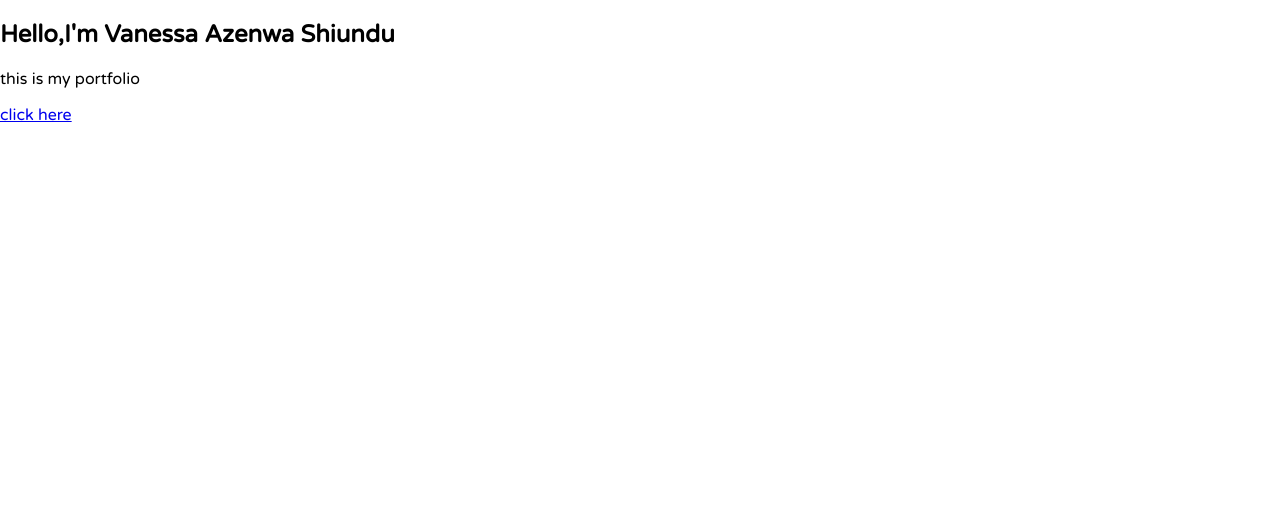
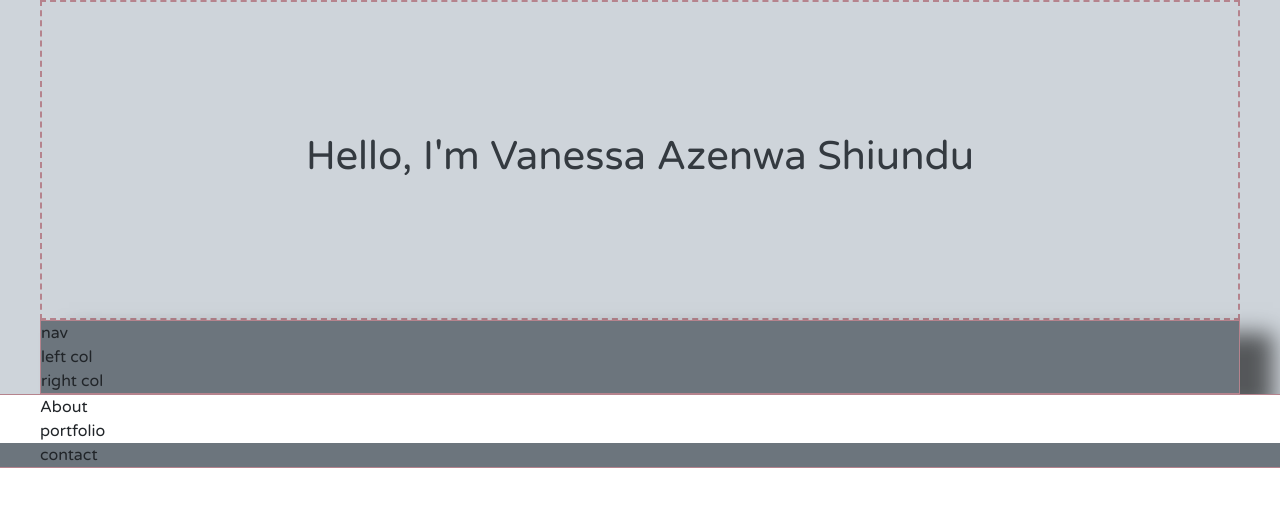
Before and after one commit to NessaAz/simple-portfolio, a plain HTML site: page index.html in a window 1280 px wide. Drawn offline with nearby package versions, Linux system fonts and the light colour scheme.

Commit message:
add intro section wrapper

```diff
--- a/index.html
+++ b/index.html
@@ -6,19 +6,56 @@
     <meta name="viewport" content="width=device-width, initial-scale=1.0">
     <title>Vanessa Shiundu</title>
     <link rel="stylesheet" href="style.css">
+    <link href="https://cdn.jsdelivr.net/npm/bootstrap@5.1.3/dist/css/bootstrap.min.css" rel="stylesheet" integrity="sha384-1BmE4kWBq78iYhFldvKuhfTAU6auU8tT94WrHftjDbrCEXSU1oBoqyl2QvZ6jIW3" crossorigin="anonymous">
     <link rel="preconnect" href="https://fonts.googleapis.com">
     <link rel="preconnect" href="https://fonts.gstatic.com" crossorigin>
     <link href="https://fonts.googleapis.com/css2?family=Varela+Round&display=swap" rel="stylesheet">
 </head>
 <body>
-    <section>
-        <div>
-            <h1>Hello,I'm Vanessa Azenwa Shiundu</h1>
-            <p>this is my portfolio</p>
-            <a href="#">click here</a>
+    <section class="s1">
+        <div class="main-container">
+            <div class="greeting-wrapper">
+                <h1>Hello, I'm Vanessa Azenwa Shiundu</h1>
+            </div>
+
+            <div class="intro-wrapper">
+                <div class="nav-wrapper">
+                    nav
+                </div>
+                <div class="left-column">
+                    left col
+                </div>
+                <div class="right-column">
+                    right col
+                </div>
+
+            </div>
 
         </div>
     </section>
 
+    </section class="s2">
+        <div class="main-container">
+            About
+        </div>
+    <section>
+
+    </section class="s1">
+        <div class="main-container">
+            portfolio
+        </div>
+    <section>
+
+    <section class="s2">
+        <div class="main-container">
+            contact
+        </div>
+    </section>
+
+
+
+
+
+    <script src="https://cdn.jsdelivr.net/npm/bootstrap@5.1.3/dist/js/bootstrap.bundle.min.js" integrity="sha384-ka7Sk0Gln4gmtz2MlQnikT1wXgYsOg+OMhuP+IlRH9sENBO0LRn5q+8nbTov4+1p" crossorigin="anonymous"></script>
 </body>
 </html>
--- a/style.css
+++ b/style.css
@@ -15,9 +15,64 @@ html, body{
 }
 
 h1, h2, h3, h4, h5, h6, strong{
+    color: var(--mainText);
+    font-weight: 500;
+}
+
+h1 { font-size: 56px;}
+h2 { font-size: 36px;}
+h3 { font-size: 28px;}
+h4 { font-size: 24px;}
+h5 { font-size: 20px;}
+h6 { font-size: 16px;}
+
+a{
+    text-decoration: none;
+    color: #212529;
+}
+
+p, li, span, label, input, textarea{
+    color: var(--secondaryText);
 
 }
 
-p, li, span, label, input, textarea{
+.s1{
+    background-color: var(--mainColor);
+    border-bottom: var(--borderColor) 1px solid;
+    overflow: auto;
+}
 
+.s2{
+    background-color: var(--secondaryColor);
+    border-bottom: var(--borderColor) 1px solid;
+    overflow: auto;
 }
+
+.main-container{
+    width: 1200px;
+    margin: 0 auto;
+}
+
+.greeting-wrapper{
+    display: grid;
+
+    justify-content: center;
+    text-align: center;
+    align-content: center;
+    border: 2px dashed #b5838d;
+    min-height: 20em;
+}
+
+.intro-wrapper{
+    background-color: var(--secondaryColor);
+    border: 1px solid var(--borderColor);
+    box-shadow: 31px 15px 21px 2px rgba(0,0,0,0.59);
+    -webkit-box-shadow: 31px 15px 21px 2px rgba(0,0,0,0.59);
+    -moz-box-shadow: 31px 15px 21px 2px rgba(0,0,0,0.59);
+}
+
+@media screen and (max-width: 1200px){
+    .main-container{
+        width: 95%;
+    }
+}
```
